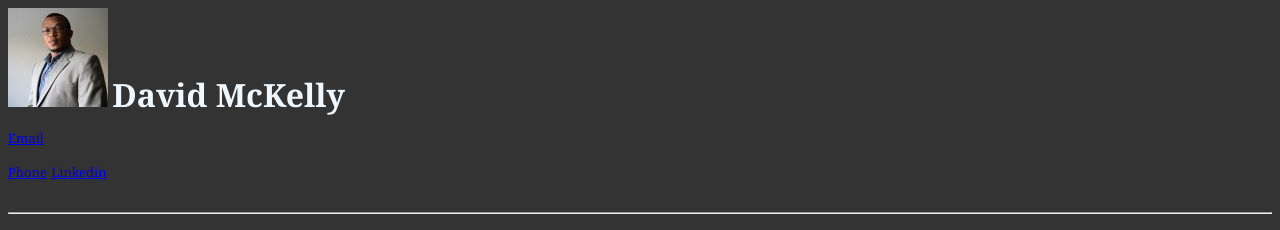
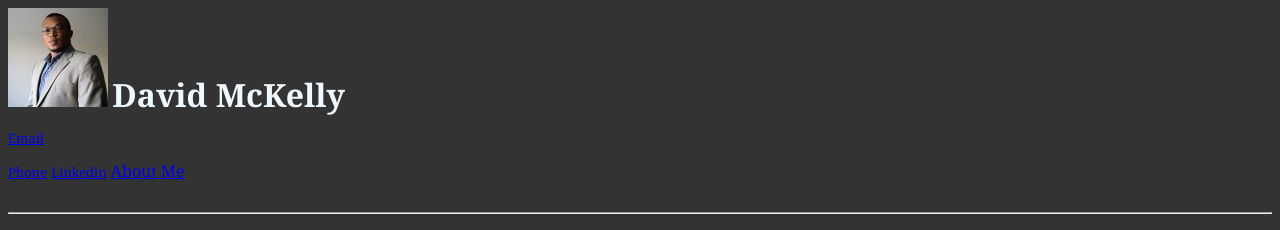
Before and after one commit to dmckell/resume, a plain HTML site: page index.html in a window 1280 px wide. Shown: the top 230 px of the page. Drawn offline with Linux system fonts and the light colour scheme.

Commit message:
Update index.html

```diff
--- a/index.html
+++ b/index.html
@@ -19,6 +19,7 @@
             <p style="display: inline; font-size: small;"><a href="tel:+12024278539;">Phone</a></p>
 
             <p style="display: inline; font-size: small;"><a href="https://www.linkedin.com/in/david_mckelly;">Linkedin</a></p>
+            <a href="About Me.html">About Me</a>
         </span>
     </header>
     <br>
@@ -109,4 +110,5 @@
 
 
 </body>
+
 </html>
```
